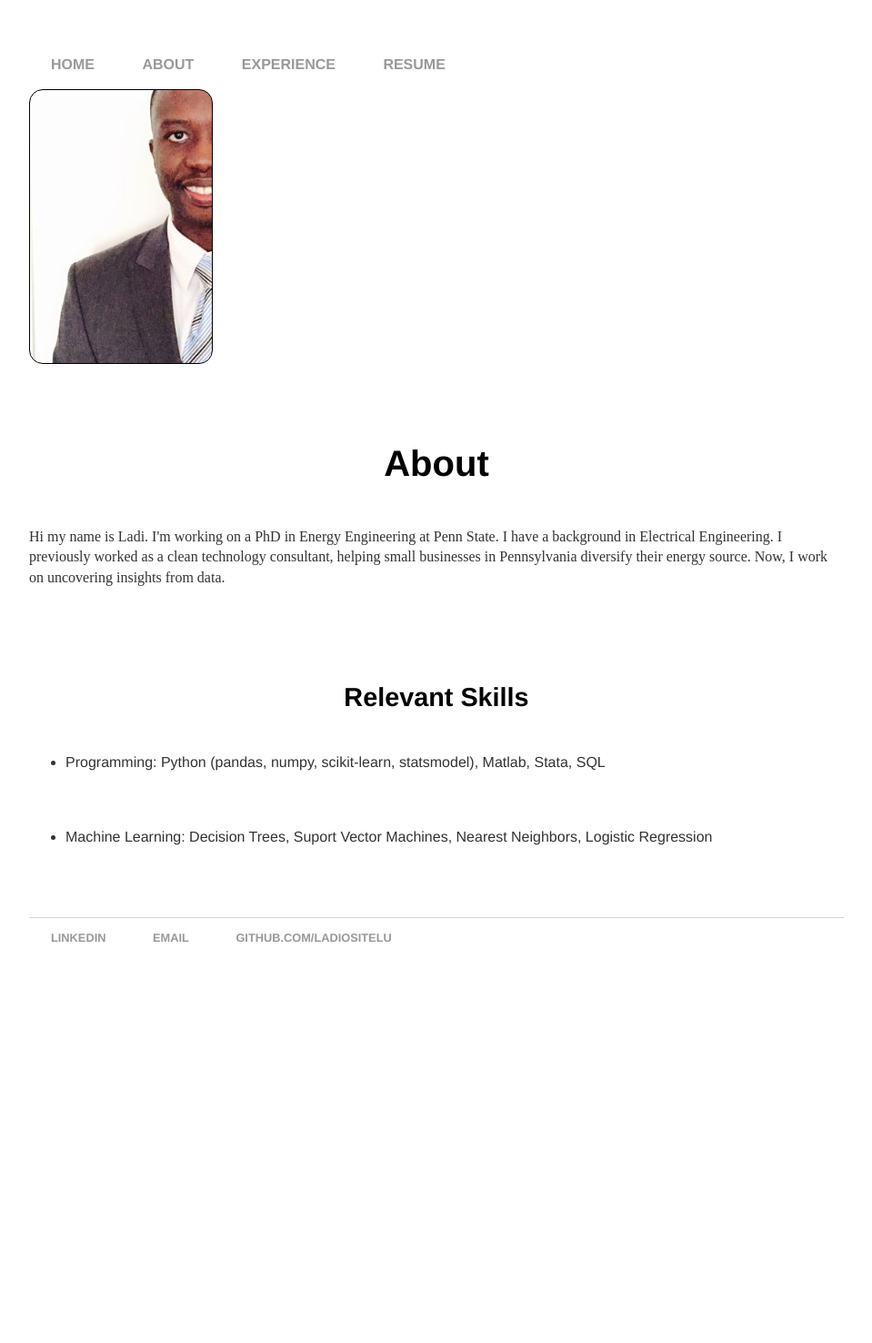
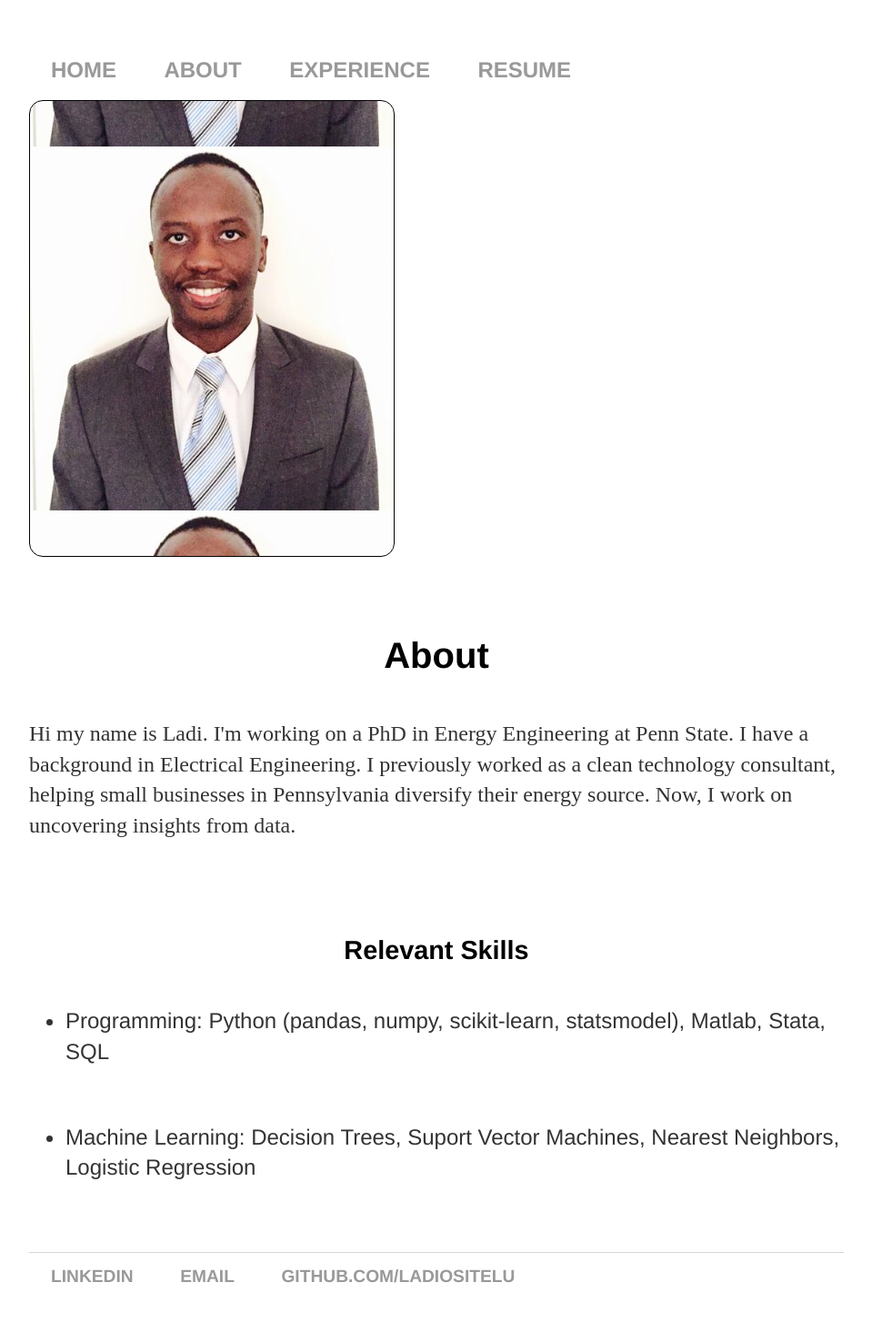
Before and after one commit to ladiositelu/ladiositelu.github.io, a Jekyll site: the page built from About/index.html, in a window 1280 px wide. Shown: the whole page at 91% size, without its empty margins (160-1119 px from the left). Built offline with Jekyll 4.4.1, drawn with Linux system fonts in a browser that asks for light colours; before the commit the page ends 1100 px from its top, so only the background shows below that.

Commit message:
Update about.css

```diff
--- a/css/about.css
+++ b/css/about.css
@@ -21,7 +21,7 @@ nav ul li, footer ul li {
 
 li {
     font-family:'Helvetica', 'Arial', 'Sans-Serif';
-    font-size: 1.0em;
+    font-size: 1.5em;
     line-height: 1.4em;
     color: #333;
     text-align: left;
@@ -43,8 +43,8 @@ a:hover {
     background-image: url("https://ladiositelu.github.io/ladi-ositelu.jpg");
     border: 1px solid black;
     border-radius: 15px;
-    height: 300px;
-    width: 200px;
+    height: 500px;
+    width: 400px;
     background-position: left;
 }
 
@@ -65,7 +65,7 @@ h2 {
 }
 
 p {
-    font-size: 1.0em;
+    font-size: 1.5em;
     line-height: 1.4em;
     color: #333;
     text-align: left;
```
